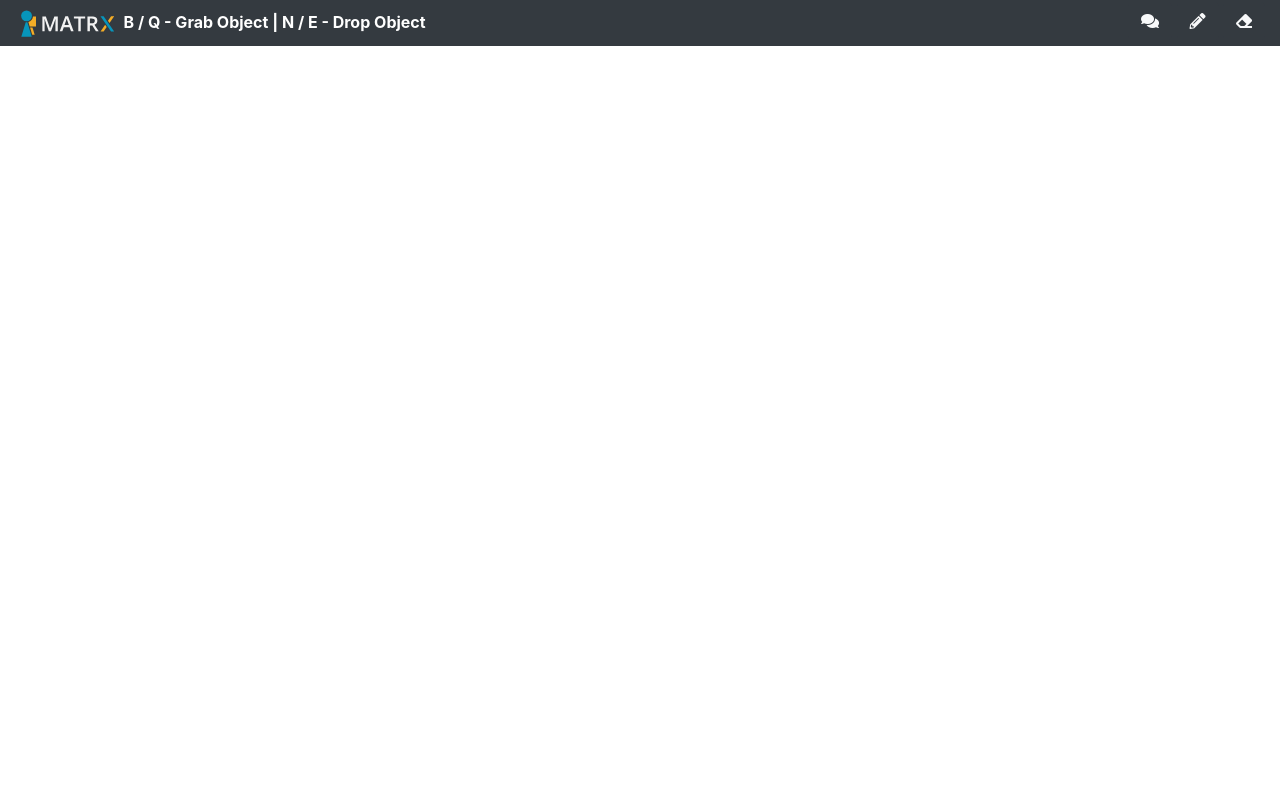
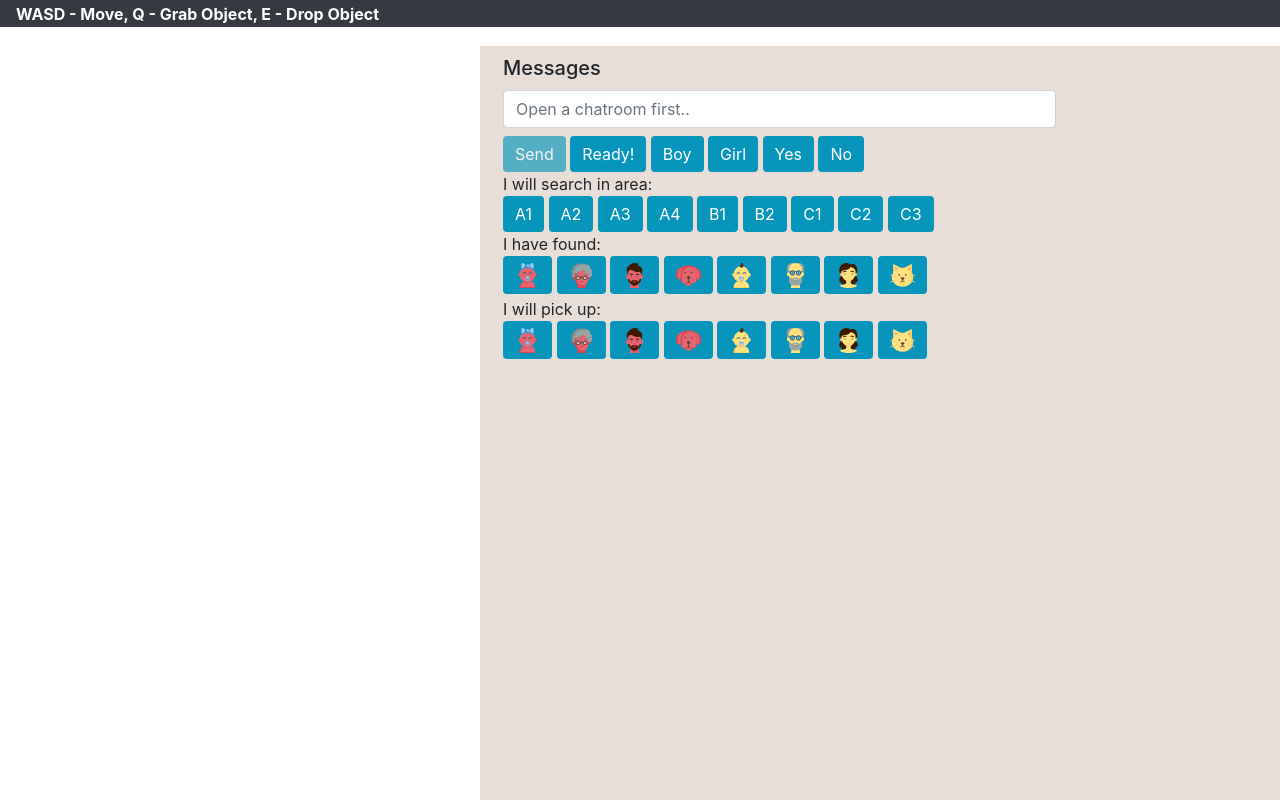
Before and after one commit to plindhorst/Towards-Trust, a Flask app: page /human-agent/1 in a window 1280 px wide. Run offline with Flask 2, Linux system fonts and the light colour scheme; parts of the project's set-up code (start-up, migrations or seed data) failed here and were passed over; some libraries are stand-ins or nearby versions.

Commit message:
Better UI

```diff
--- a/SaR_gui/templates/human_agent.html
+++ b/SaR_gui/templates/human_agent.html
@@ -27,7 +27,7 @@
     <!-- Toolbar -->
     <div id="matrx-toolbar" class="row toolbar bg-dark">
         <div class="col-sm">
-            <img src="/static/images/matrx_logo_light.svg" alt="MATRX" id="matrx_logo">
+            <img src="/static/images/matrx_logo_light.svg" alt="MATRX" id="matrx_logo" style="display:none;">
             <button type="button" class="btn btn-dark" id="start_button" style="display:none;"><i class="fas fa-play text-light"></i></button>
             <button type="button" class="btn btn-dark hidden" id="pause_button" style="display:none;"><i class="fas fa-pause text-light"></i></button>
             <button type="button" class="btn btn-dark" id="stop_button" style="display:none;"><i class="fas fa-stop text-light"></i></button>
@@ -37,10 +37,10 @@
                 </div>
             </div>
 
-            <b style="color:white" >B / Q - Grab Object | N / E - Drop Object</b>
+            <b style="color:white" >WASD - Move, Q - Grab Object, E - Drop Object</b>
 
         </div>
-        <div class="col-sm" align="right">
+        <div class="col-sm" align="right" style="display:none;">
             <button type="button" class="btn btn-dark" id="chat_button" onclick="chatToggle()" data-toggle="collapse" data-target="#chat" aria-expanded="false" aria-controls="chat"><i class="fas fa-comments text-light"></i></button>
             <button type="button" class="btn btn-dark" id="draw_button" onclick="drawToggle()"><i class="fas fa-pencil-alt text-light"></i></button>
             <button type="button" class="btn btn-dark" id="erase_button" onclick="eraseToggle()"><i class="fas fa-eraser text-light"></i></button>
@@ -56,11 +56,11 @@
         </div>
 
         <!-- Chat -->
-        <div class="collapse" id="chat">
+        <div class="collapse show" id="chat">
             <div class="container-fluid">
-                <h5>Chats</h5>
+                <h5>Messages</h5>
                 <div class="row">
-                    <div class="col-md-3" id="chatrooms_list">
+                    <div class="col-md-3" id="chatrooms_list" style="display:none;">
                         <div class="contact" id="new_chat_button"  data-toggle="dropdown" aria-haspopup="true" aria-expanded="false">+</div>
                         <div id="new_chat_dropdown" class="dropdown-menu"></div>
                     </div>
```
